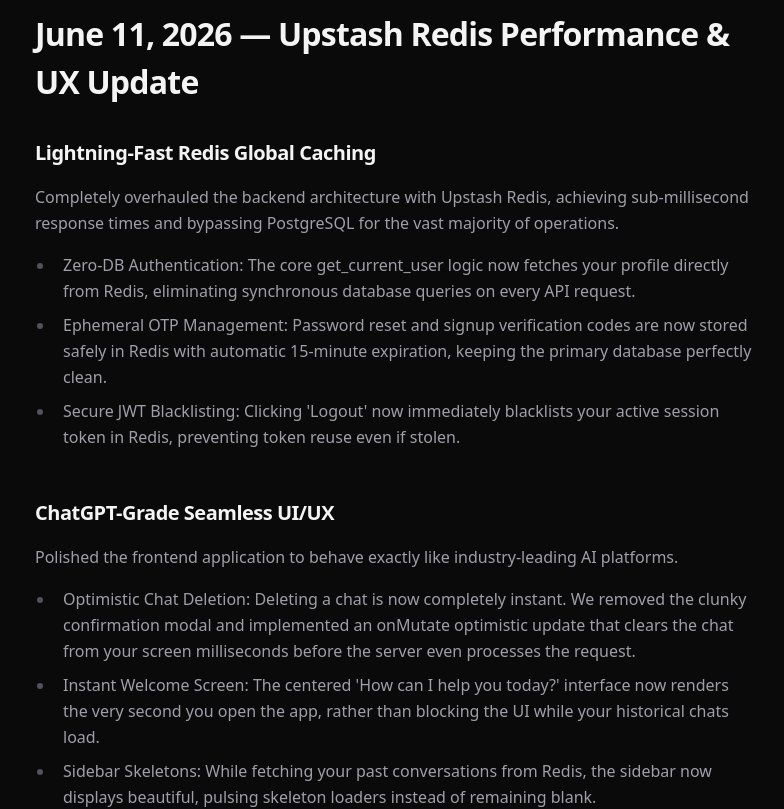
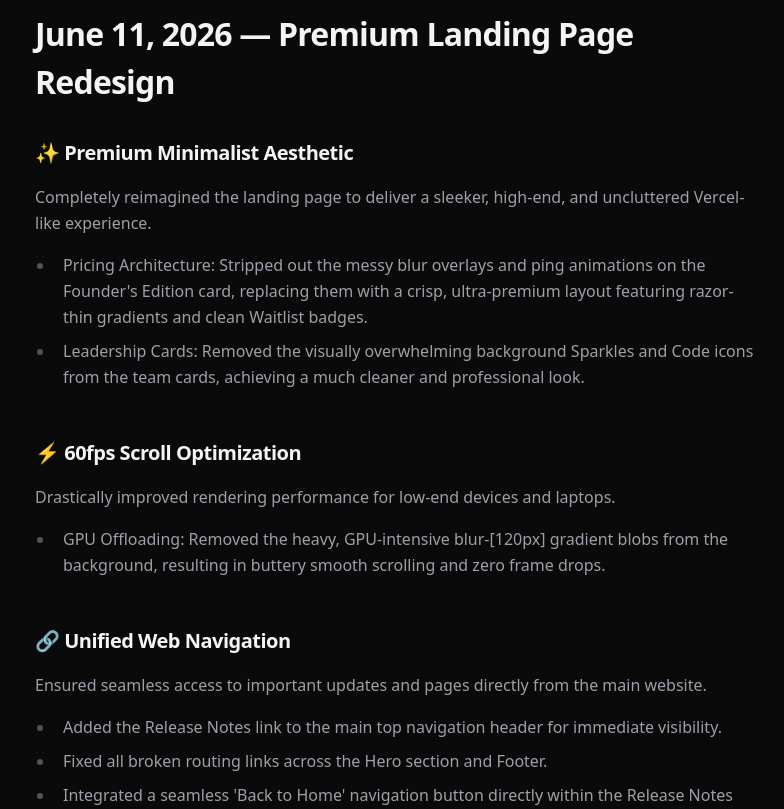
Before and after one commit to Nav33dCodes/smartLearn-AI, a React (Vite) app in the folder smartlearn-frontend/: page /releases in a window 1280 px wide. Shown: the part 340-1149 px from the top of the page, without its empty margins (245-1029 px from the left). Built offline with nearby package versions, Linux system fonts and the light colour scheme; no server answers.

Commit message:
feat: add ReleaseNotes page to display comprehensive feature updates and version history

```diff
--- a/smartlearn-frontend/src/pages/ReleaseNotes.jsx
+++ b/smartlearn-frontend/src/pages/ReleaseNotes.jsx
@@ -1,6 +1,35 @@
 import React, { useEffect } from 'react';
 import { motion } from 'framer-motion';
 const releases = [
+  {
+    date: "June 11, 2026 — Premium Landing Page Redesign",
+    features: [
+      {
+        title: "✨ Premium Minimalist Aesthetic",
+        description: "Completely reimagined the landing page to deliver a sleeker, high-end, and uncluttered Vercel-like experience.",
+        bullets: [
+          "Pricing Architecture: Stripped out the messy blur overlays and ping animations on the Founder's Edition card, replacing them with a crisp, ultra-premium layout featuring razor-thin gradients and clean Waitlist badges.",
+          "Leadership Cards: Removed the visually overwhelming background Sparkles and Code icons from the team cards, achieving a much cleaner and professional look."
+        ]
+      },
+      {
+        title: "⚡ 60fps Scroll Optimization",
+        description: "Drastically improved rendering performance for low-end devices and laptops.",
+        bullets: [
+          "GPU Offloading: Removed the heavy, GPU-intensive blur-[120px] gradient blobs from the background, resulting in buttery smooth scrolling and zero frame drops."
+        ]
+      },
+      {
+        title: "🔗 Unified Web Navigation",
+        description: "Ensured seamless access to important updates and pages directly from the main website.",
+        bullets: [
+          "Added the Release Notes link to the main top navigation header for immediate visibility.",
+          "Fixed all broken routing links across the Hero section and Footer.",
+          "Integrated a seamless 'Back to Home' navigation button directly within the Release Notes page."
+        ]
+      }
+    ]
+  },
   {
     date: "June 11, 2026 — Upstash Redis Performance & UX Update",
     features: [
```
